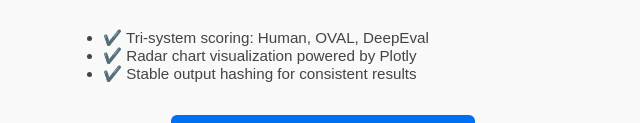
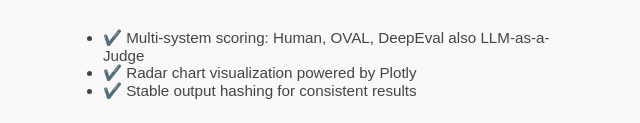
Before and after one commit to EugeneXiang/ECHOscore, a plain HTML site: page index.html in a window 1280 px wide. Shown: the part 515-638 px from the top of the page, without its empty margins (317-957 px from the left). Drawn offline with Linux system fonts and the light colour scheme.

Commit message:
Update index.html

```diff
--- a/index.html
+++ b/index.html
@@ -43,7 +43,7 @@
       style="display:block; margin: 0 auto 2em; max-width:100%; height:auto;"
     >
     <ul style="text-align: left; margin: 2em auto 1em; font-size: 0.95em; color: #444; max-width: 480px;">
-      <li>✔️ Tri-system scoring: Human, OVAL, DeepEval</li>
+      <li>✔️ Multi-system scoring: Human, OVAL, DeepEval also LLM-as-a-Judge</li>
       <li>✔️ Radar chart visualization powered by Plotly</li>
       <li>✔️ Stable output hashing for consistent results</li>
     </ul>
```
